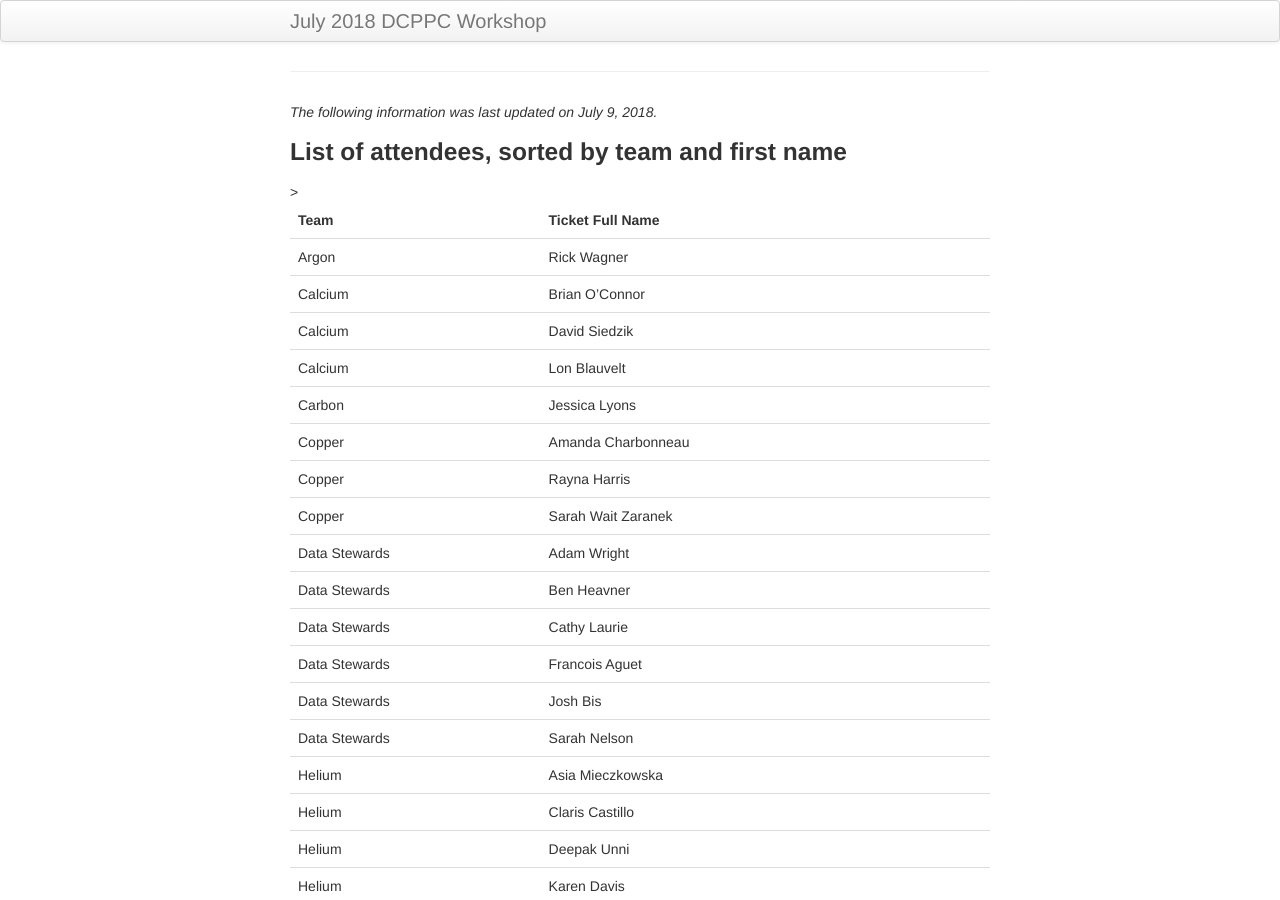
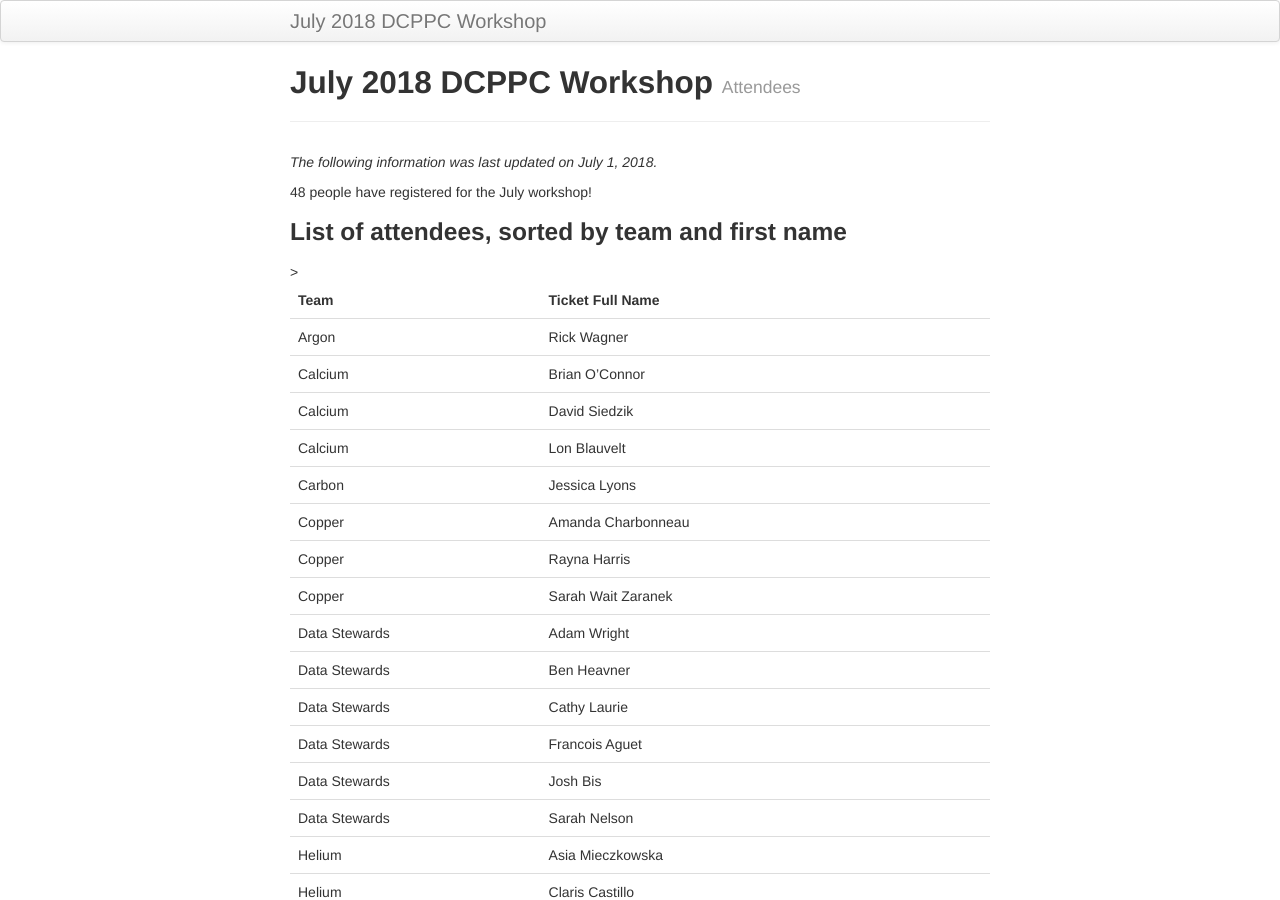
Before and after one commit to dcppc/2018-july-workshop, a Jekyll site: the page built from docs/attendees.md, in a window 1280 px wide and 900 px high. Built offline with Jekyll 4.4.1, drawn with Linux system fonts in a browser that asks for light colours; our own code applies the rules of GitHub Pages for plain Markdown files.

```diff
--- a/docs/attendees.md
+++ b/docs/attendees.md
@@ -1,4 +1,12 @@
-*The following information was last updated on July 9, 2018.*
+---
+layout: page
+title: July 2018 DCPPC Workshop
+tagline: Attendees
+---
+
+*The following information was last updated on July 1, 2018.*
+
+48 people have registered for the July workshop!
 
 ### List of attendees, sorted by team and first name
 
```
